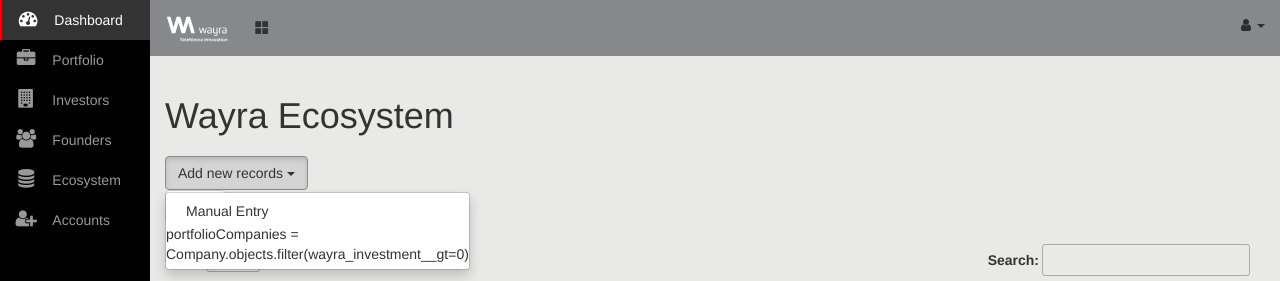
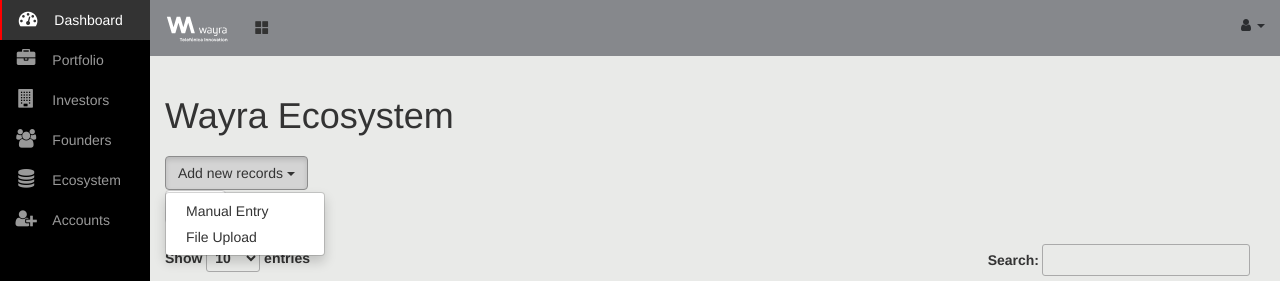
Before and after one commit to armallah/SEG-venture-capital-portfolio, a Django app: page /ecosystem/ in a window 1280 px wide, after a click on "Add new records". Shown: the top 281 px of the page. Run offline with Django 4.2, Linux system fonts and the light colour scheme; data that the repository does not hold is empty; parts of the project's set-up code (start-up, migrations or seed data) failed here and were passed over; some libraries are stand-ins or nearby versions.

Commit message:
Update ecosystem.html

```diff
--- a/manager/templates/ecosystem.html
+++ b/manager/templates/ecosystem.html
@@ -23,7 +23,7 @@
     </button>
     <ul class="dropdown-menu">
       <li><a href="#">Manual Entry</a></li>
-      portfolioCompanies = Company.objects.filter(wayra_investment__gt=0)
+      <li><a href="{% url 'add_company' %}">File Upload</a></li>
     </ul>
   </div>
 
```
